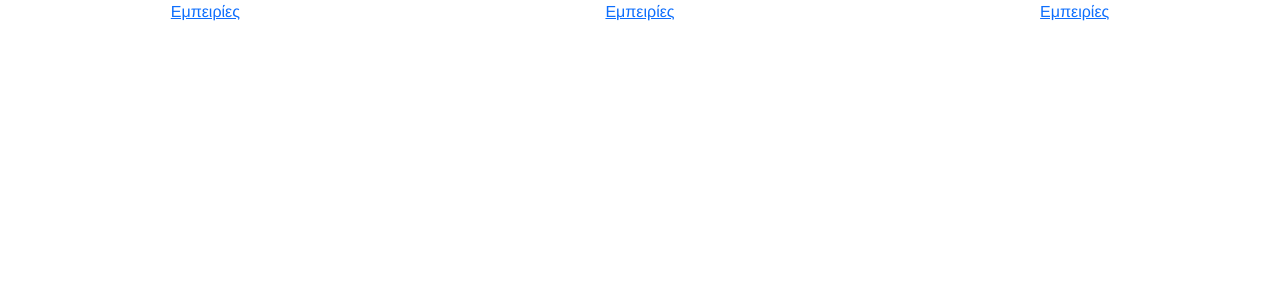
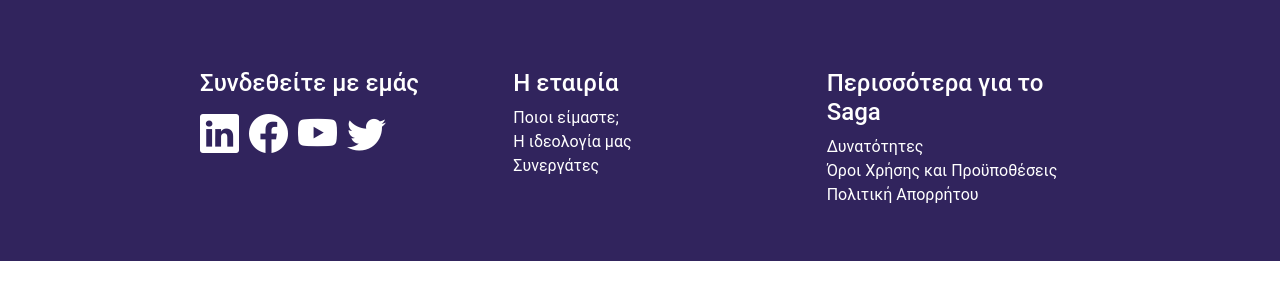
Before and after one commit to skourismanolis/saga, a Vue app in the folder sources/front/: page / in a window 1280 px wide. Shown: the top 300 px of the page. Built offline with nearby package versions, Linux system fonts and the light colour scheme.

Commit message:
footer finished

```diff
--- a/sources/front/src/App.vue
+++ b/sources/front/src/App.vue
@@ -16,24 +16,12 @@
 
 
 <style lang="scss">
+// GLOBAL CSS
+
+@import url("https://cdn.jsdelivr.net/npm/bootstrap-icons@1.5.0/font/bootstrap-icons.css");
+
 #app {
-  font-family: Avenir, Helvetica, Arial, sans-serif;
-  -webkit-font-smoothing: antialiased;
-  -moz-osx-font-smoothing: grayscale;
-  text-align: center;
-  color: #2c3e50;
-}
-
-#nav {
-  padding: 30px;
-
-  a {
-    font-weight: bold;
-    color: #2c3e50;
-
-    &.router-link-exact-active {
-      color: #42b983;
-    }
-  }
+	font-family: 'Roboto', sans-serif;
+    background-color: #31245D;
 }
 </style>
--- a/sources/front/src/components/Footer.vue
+++ b/sources/front/src/components/Footer.vue
@@ -1,22 +1,67 @@
 <template>
-    <div class="row">
-        <div class="col">
-            <a class="t my-2">Εμπειρίες</a>
+    <div class="container d-flex flex-fill justify-content-around">
+        <div class="d-flex flex-column col">
+            <h4 class="col-title align-self-start">Συνδεθείτε με εμάς</h4>
+            <div class="d-flex flex-row justify-content-center align-self-start">
+                <i class="bi bi-linkedin"></i>
+                <i class="bi bi-facebook"></i>
+                <i class="bi bi-youtube"></i>
+                <i class="bi bi-twitter"></i>
+            </div>
         </div>
-        <div class="col">
-            <a class="t my-2">Εμπειρίες</a>
+        <div class="d-flex flex-column col">
+            <h4 class="col-title align-self-start">Η εταιρία</h4>
+            <a class="align-self-start">Ποιοι είμαστε;</a>
+            <a class="align-self-start">Η ιδεολογία μας</a>
+            <a class="align-self-start">Συνεργάτες</a>
         </div>
-        <div class="col">
-            <a class="t my-2">Εμπειρίες</a>
+        <div class="d-flex flex-column justify-content-start col">
+            <h4 class="col-title text-left align-self-start">Περισσότερα για το Saga</h4>
+            <a class="align-self-start">Δυνατότητες</a>
+            <a class="align-self-start">Όροι Χρήσης και Προϋποθέσεις</a>
+            <a class="align-self-start">Πολιτική Απορρήτου</a>
         </div>
     </div>
 </template>
 
 <style scoped>
+
 .container{
+    padding: 0 100px;
     height: 261px;
+    width: 100%;
+
     background-color: #31245D;
-
     color: white;
 }
+
+.col{
+    padding: 0 30px;
+    width: 270px;
+}
+
+.col-title{
+    margin-top: 69px;
+}
+
+a{
+   color: white;
+   text-decoration: none;
+}
+
+a:hover{
+    color: white;
+    cursor: pointer;
+    font-weight: bold;
+}
+
+i{
+    padding-right: 10px;
+    font-size: 39px;
+}
+
+i:hover{
+    cursor: pointer;
+}
+
 </style>
```
